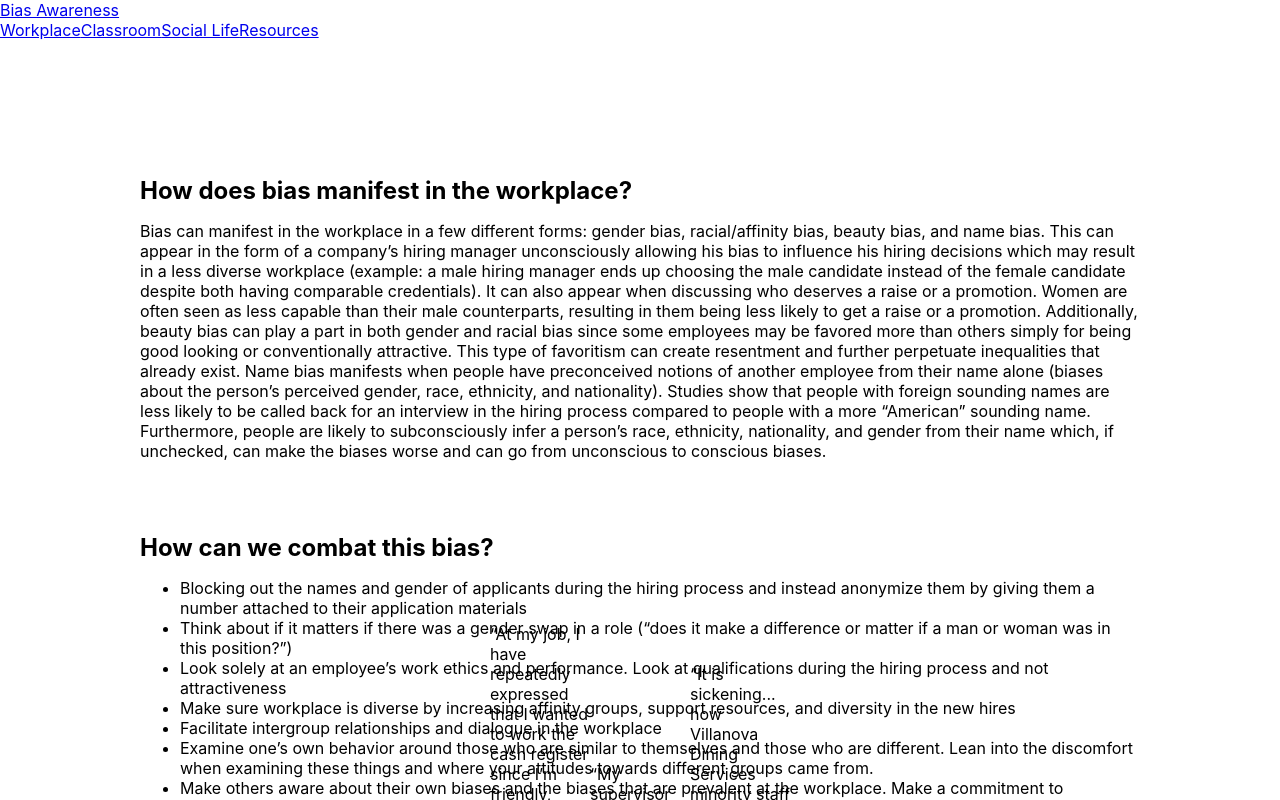
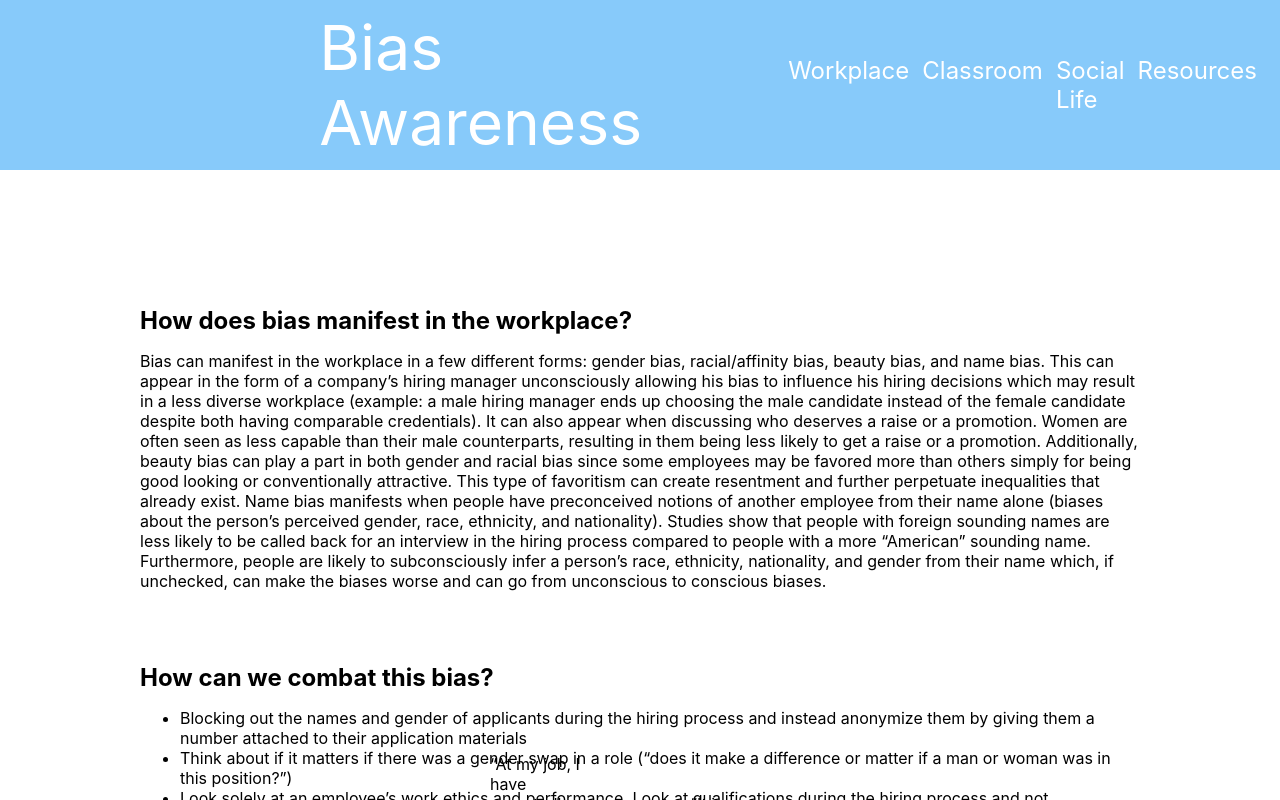
Before and after one commit to camtaylor2/fixed_BiasA, a React (Create React App) app in the folder my-app/: page /classroom in a window 1280 px wide. Shown: the top 800 px of the page. Built offline with nearby package versions, Linux system fonts and the light colour scheme.

Commit message:
Fixed the code for the header

```diff
--- a/my-app/src/Header.css
+++ b/my-app/src/Header.css
@@ -25,18 +25,18 @@
 .header_right {
     display: flex;
     justify-content: space-evenly;
-    width: 25%;
+    width: 40%;
 }
 
 .header_right div {
     color: #FFFFFF;
-    font-size: 1.7rem;
+    font-size: 1.5rem;
     font-family: 'Inter';
     text-decoration: none;
 }
 .link{
     color: #FFFFFF;
-    font-size: 1.7rem;
+    font-size: 1.5rem;
     font-family: 'Inter';
     cursor: pointer;
     text-decoration: none;
--- a/my-app/src/Header.js
+++ b/my-app/src/Header.js
@@ -1,3 +1,4 @@
+import './Header.css';
 import { Link } from 'react-router-dom';
 
 
@@ -12,7 +13,7 @@ return (
 <div className="header_right">
 <Link className="link" to="/Workplace">Workplace</Link>
 <Link className="link" to="/Classroom">Classroom</Link>
-<Link className="link" to="/SocialLife">Social Life</Link>
+<Link className="link" to="/SocialLife">Social <br/>Life</Link>
 <Link className="link" to="/Resources">Resources</Link>
 </div>
 </div>
```
Also changed, not shown: 1 other file (tests, documents, lock files or other folders).
